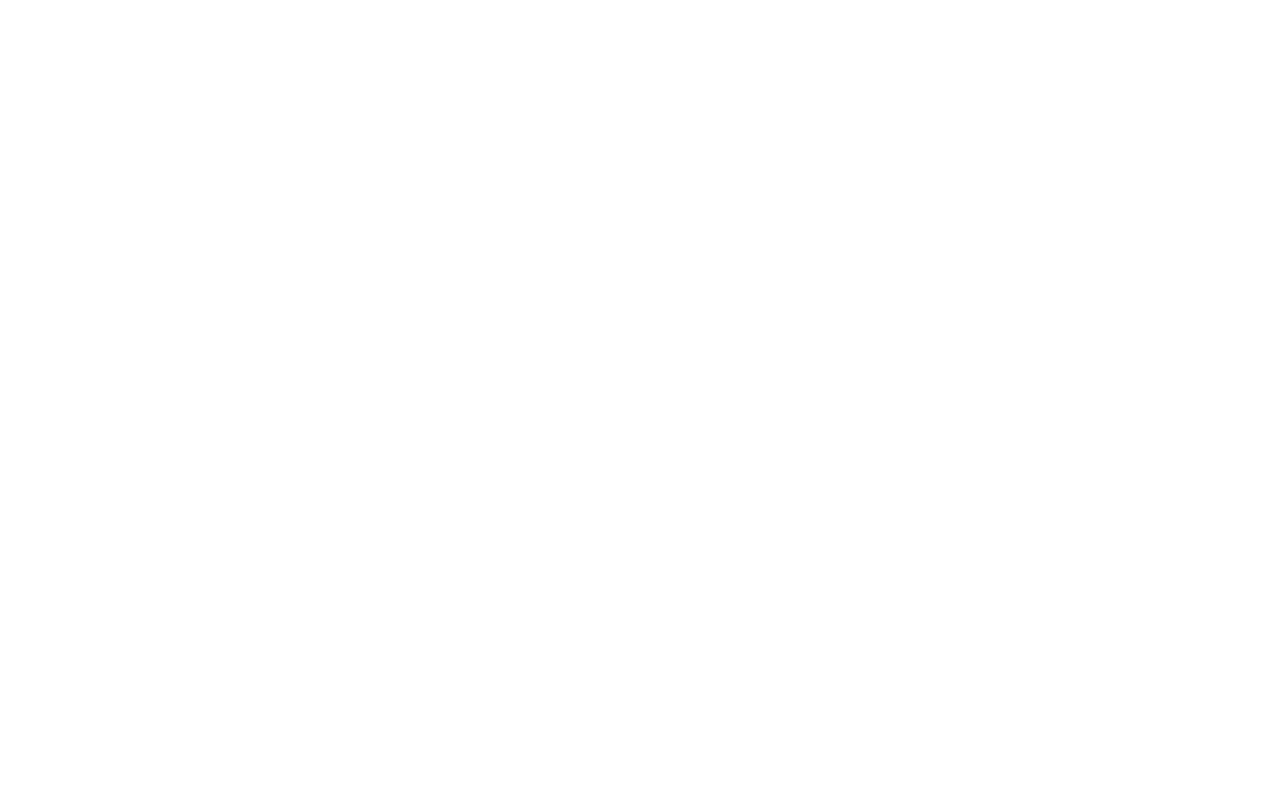
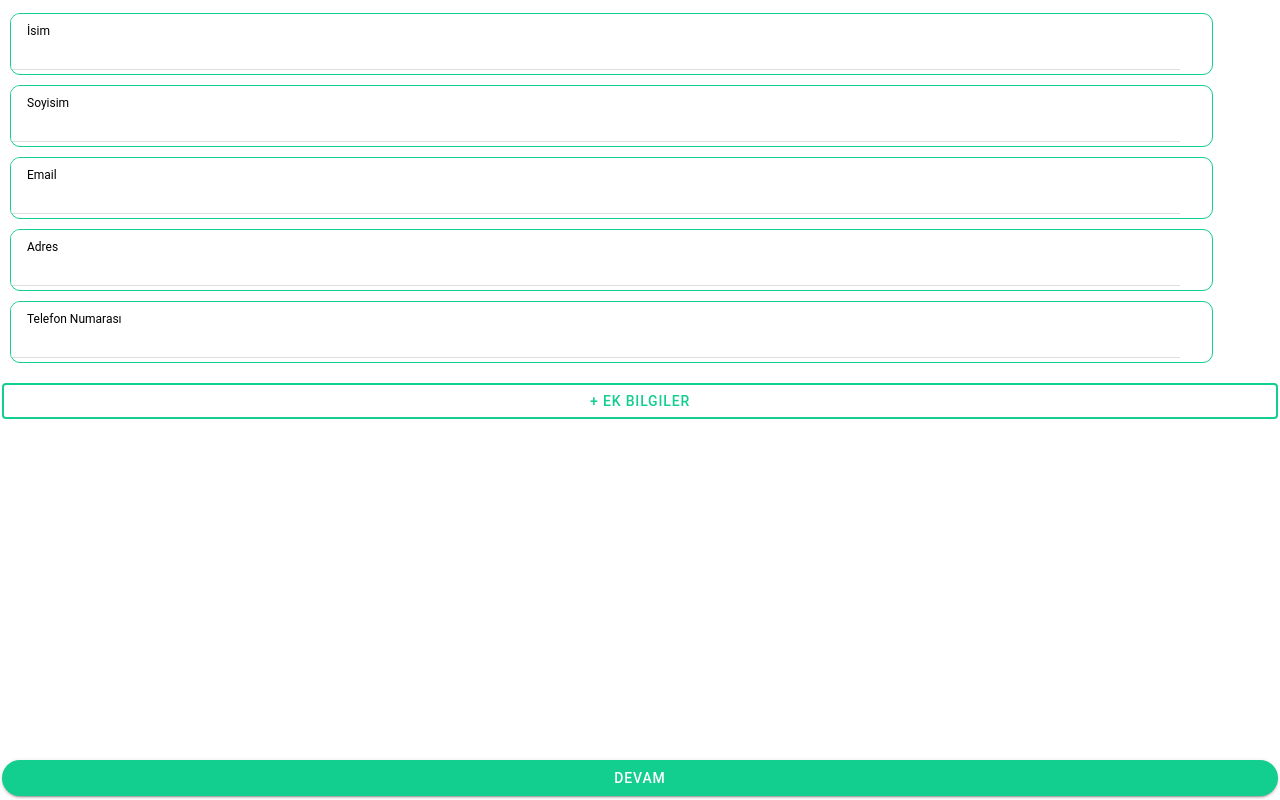
Before and after one commit to softwareandcoffee/cvCreateApp, a React (Create React App) app: page /Cv in a window 1280 px wide. Built offline with nearby package versions, Linux system fonts and the light colour scheme.

Commit message:
cokbilmis

```diff
--- a/package.json
+++ b/package.json
@@ -28,6 +28,7 @@
     "react": "^18.2.0",
     "react-dom": "^18.2.0",
     "react-is": "^18.2.0",
+    "react-moment": "^1.1.2",
     "react-native-shared-preferences": "^0.0.8",
     "react-places-autocomplete": "^7.3.0",
     "react-router": "^5.2.0",
--- a/src/App.tsx
+++ b/src/App.tsx
@@ -33,6 +33,7 @@ import Home from "./pages/Home/Home";
 import SeekerAuth from "./pages/Seeker/Auth";
 import SeekerMainPage from "./pages/Seeker/SeekerMainPage/SeekerMainPage";
 import Profile from "./pages/Profile/Profile";
+import Cv from "./pages/Seeker/CreateCv/Cv";
 
 setupIonicReact();
 
@@ -64,6 +65,9 @@ const App: React.FC = () => (
         <Route exact path="/Profile">
           <Profile />
         </Route>
+        <Route exact path="/Cv">
+          <Cv/>
+        </Route>
         <Route exact path="/">
           <Redirect to="/Home" />
         </Route>
--- a/src/pages/Profile/Profile.tsx
+++ b/src/pages/Profile/Profile.tsx
@@ -9,10 +9,11 @@ import {
 } from "@ionic/react";
 import React from "react";
 import Header from "../../layouts/Header/Header";
-
+import { useHistory } from "react-router-dom";
 import "./Profile.scss";
 
 const Profile: React.FC = () => {
+  const history = useHistory();
   return (
     <IonPage className="Profile">
       <IonHeader>
@@ -29,7 +30,7 @@ const Profile: React.FC = () => {
         </IonItem>
 
         <div className="btn-area">
-          <div className="logout-btn">Çıkış</div>
+          <div className="logout-btn" onClick={()=>history.push('/SeekerAuth')}>Çıkış</div>
         </div>
       </IonContent>
 
--- a/src/pages/Seeker/CreateCv/cv.scss
+++ b/src/pages/Seeker/CreateCv/cv.scss
@@ -9,4 +9,16 @@
         width: 100%;
         height: 60px;
     }
+
 }
+.custom-item {
+    margin-top: 5px;
+    display: flex;
+    flex-direction: row;
+    border: 1px solid #12ce8f;
+    border-radius: 10px;
+    left: 10px;
+    width: 94%;
+    height: 62px;
+    margin-bottom: 10px;
+  }
--- a/src/pages/Seeker/CreateCv/cv.tsx
+++ b/src/pages/Seeker/CreateCv/cv.tsx
@@ -6,7 +6,7 @@ import {
     IonToolbar,
     IonInfiniteScrollContent
   } from "@ionic/react";
-  import "./SeekerRegister.scss";
+  import "./Cv.scss";
   import {
     IonButton,
     IonLabel,
@@ -17,6 +17,8 @@ import {
     IonText ,
   } from "@ionic/react";
   import { useState } from "react";
+import Header from "../../../layouts/Header/Header";
+
 
   const cv: React.FC = () => {
     // eslint-disable-next-line react-hooks/rules-of-hooks
@@ -26,34 +28,32 @@ import {
       <IonPage className="SeekerRegisterPage">
         <IonContent>
           <IonHeader collapse="condense">
-            <IonToolbar>
-              <IonTitle>Kendinden Bahset</IonTitle>
-            </IonToolbar>
+               <Header/>
           </IonHeader>
 
           <IonList>
-            <IonItem>
-              <IonLabel position="stacked">İsim<IonText color="danger">*</IonText></IonLabel>
+            <IonItem  class="custom-item">
+              <IonLabel position="stacked">İsim</IonLabel>
               <IonInput></IonInput>
             </IonItem>
 
-            <IonItem>
-              <IonLabel position="stacked">Soyisim<IonText color="danger">*</IonText></IonLabel>
+            <IonItem  class="custom-item">
+              <IonLabel position="stacked" >Soyisim</IonLabel>
               <IonInput></IonInput>
             </IonItem>
 
-            <IonItem>
-              <IonLabel position="stacked">Email <IonText color="danger">*</IonText></IonLabel>
+            <IonItem  class="custom-item">
+              <IonLabel position="stacked" >Email </IonLabel>
               <IonInput type="email"></IonInput>
             </IonItem>
 
-            <IonItem>
+            <IonItem  class="custom-item">
               <IonLabel position="stacked">Adres</IonLabel>
               <IonInput></IonInput>
             </IonItem>
 
-            <IonItem>
-              <IonLabel position="stacked">Telefon Numarası</IonLabel>
+            <IonItem  class="custom-item">
+              <IonLabel position="stacked" >Telefon Numarası</IonLabel>
               <IonInput type="tel"></IonInput>
             </IonItem>
             <div className="ion-activatable ripple-parent rounded-rectangle">
@@ -67,22 +67,22 @@ import {
             </IonButton>
             {click ?
               <IonList>
-                <IonItem>
-                  <IonLabel position="stacked">Sürücü Ehliyeti</IonLabel>
+                <IonItem  class="custom-item">
+                  <IonLabel position="stacked" >Sürücü Ehliyeti</IonLabel>
                   <IonInput></IonInput>
                 </IonItem>
-                <IonItem>
-                  <IonLabel position="stacked">Medeni Durum</IonLabel>
+                <IonItem  class="custom-item">
+                  <IonLabel position="stacked" >Medeni Durum</IonLabel>
                   <IonInput></IonInput>
                 </IonItem>
-                <IonItem>
+                <IonItem  class="custom-item">
                   <IonLabel position="stacked">Cinsiyet</IonLabel>
                   <IonSelect placeholder="Seçiniz">
                     <IonSelectOption value="man">Erkek</IonSelectOption>
                     <IonSelectOption value="woman">Kadın</IonSelectOption>
                   </IonSelect>
                 </IonItem>
-                <IonItem>
+                <IonItem  class="custom-item">
                   <IonLabel position="stacked">Doğum Tarihi</IonLabel>
                   <IonInput type="date"></IonInput>
                 </IonItem>
--- a/src/pages/Seeker/SeekerMainPage/_partials/CvBoxComponent/cvBoxComponent.tsx
+++ b/src/pages/Seeker/SeekerMainPage/_partials/CvBoxComponent/cvBoxComponent.tsx
@@ -1,9 +1,11 @@
 import { IonContent, IonPage } from "@ionic/react";
 import React from "react";
+import { useHistory } from "react-router-dom";
 
 import "./cvBoxComponent.scss";
 
 const CvBoxComponent: React.FC = () => {
+  const history=useHistory();
   return (
     <div className="CvBoxComponent">
       <div className="container">
@@ -17,7 +19,7 @@ const CvBoxComponent: React.FC = () => {
       <div className="container">
         <div className="isNoCv">
           <div className="title">CV'in hala güncel mi ?</div>
-          <div className="btn">Hemen Güncelle</div>
+          <div className="btn" onClick={()=>history.push("/cv")}>Hemen Güncelle</div>
           <div className="cv-icon"></div>
         </div>
       </div>
```
Also changed, not shown: src/pages/Seeker/SeekerMainPage/_partials/RecommendationJobsCart/recommendationJobsCart.tsx (+4 -4 lines), 2 other files (tests, documents, lock files or other folders).
